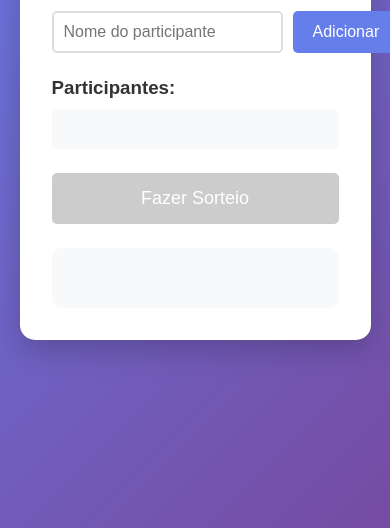
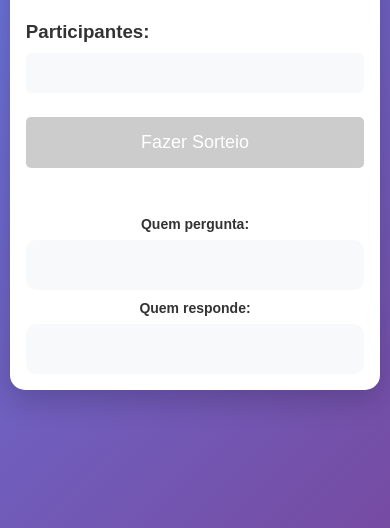
Before and after one commit to aduilio/metronomo-amazonq, a plain HTML site: page index.html in a window 390 px wide. Shown: the part 316-844 px from the top of the page. Drawn offline with Linux system fonts and the light colour scheme.

Commit message:
Ajuste tela

```diff
--- a/index.html
+++ b/index.html
@@ -22,7 +22,16 @@
 
         <button id="drawButton" onclick="drawPlayers()" disabled>Fazer Sorteio</button>
 
-        <div id="result" class="result"></div>
+        <div class="result-section">
+            <div class="result-field">
+                <label>Quem pergunta:</label>
+                <div id="asker" class="result-box"></div>
+            </div>
+            <div class="result-field">
+                <label>Quem responde:</label>
+                <div id="responder" class="result-box"></div>
+            </div>
+        </div>
     </div>
 
     <script src="script.js"></script>
--- a/script.js
+++ b/script.js
@@ -31,9 +31,14 @@ function drawPlayers() {
     const asker = availablePlayers.splice(Math.floor(Math.random() * availablePlayers.length), 1)[0];
     const responder = availablePlayers.splice(Math.floor(Math.random() * availablePlayers.length), 1)[0];
 
-    const result = document.getElementById('result');
-    result.innerHTML = `<strong>${asker}</strong> pergunta para <strong>${responder}</strong>`;
-    result.classList.add('show');
+    const askerBox = document.getElementById('asker');
+    const responderBox = document.getElementById('responder');
+
+    askerBox.textContent = asker;
+    responderBox.textContent = responder;
+
+    askerBox.classList.add('show');
+    responderBox.classList.add('show');
 }
 
 document.getElementById('playerName').addEventListener('keypress', function(e) {
--- a/style.css
+++ b/style.css
@@ -11,15 +11,17 @@ body {
     display: flex;
     justify-content: center;
     align-items: center;
+    padding: 1rem 0;
 }
 
 .container {
     background: white;
-    padding: 2rem;
+    padding: 1.5rem;
     border-radius: 15px;
     box-shadow: 0 10px 30px rgba(0,0,0,0.2);
-    max-width: 400px;
-    width: 90%;
+    max-width: 500px;
+    width: 95%;
+    margin: 1rem;
 }
 
 h1 {
@@ -30,26 +32,29 @@ h1 {
 
 .input-section {
     display: flex;
+    flex-wrap: wrap;
     gap: 10px;
     margin-bottom: 1.5rem;
 }
 
 input {
     flex: 1;
-    padding: 10px;
+    min-width: 200px;
+    padding: 12px;
     border: 2px solid #ddd;
     border-radius: 5px;
     font-size: 16px;
 }
 
 button {
-    padding: 10px 20px;
+    padding: 12px 20px;
     background: #667eea;
     color: white;
     border: none;
     border-radius: 5px;
     cursor: pointer;
     font-size: 16px;
+    min-width: 100px;
 }
 
 button:hover {
@@ -94,20 +99,65 @@ li:last-child {
     margin-bottom: 1.5rem;
 }
 
-.result {
+.result-section {
+    display: grid;
+    grid-template-columns: 1fr 1fr;
+    gap: 15px;
+    margin-top: 1.5rem;
+}
+
+.result-field {
     text-align: center;
-    padding: 20px;
+}
+
+.result-field label {
+    display: block;
+    font-weight: bold;
+    margin-bottom: 8px;
+    color: #333;
+    font-size: 14px;
+}
+
+.result-box {
     background: #f8f9fa;
     border-radius: 10px;
-    font-size: 18px;
-    color: #333;
-    min-height: 60px;
+    padding: 15px;
+    min-height: 50px;
     display: flex;
     align-items: center;
     justify-content: center;
+    font-size: 16px;
+    color: #333;
+    border: 2px solid transparent;
+    transition: all 0.3s ease;
 }
 
-.result.show {
+.result-box.show {
     background: #e8f5e8;
-    border: 2px solid #4caf50;
+    border-color: #4caf50;
+    font-weight: bold;
 }
+
+@media (max-width: 480px) {
+    .container {
+        padding: 1rem;
+        margin: 0.5rem;
+    }
+
+    .input-section {
+        flex-direction: column;
+    }
+
+    input {
+        min-width: unset;
+    }
+
+    .result-section {
+        grid-template-columns: 1fr;
+        gap: 10px;
+    }
+
+    h1 {
+        font-size: 1.5rem;
+    }
+}
```
Also changed, not shown: 1 other file.
